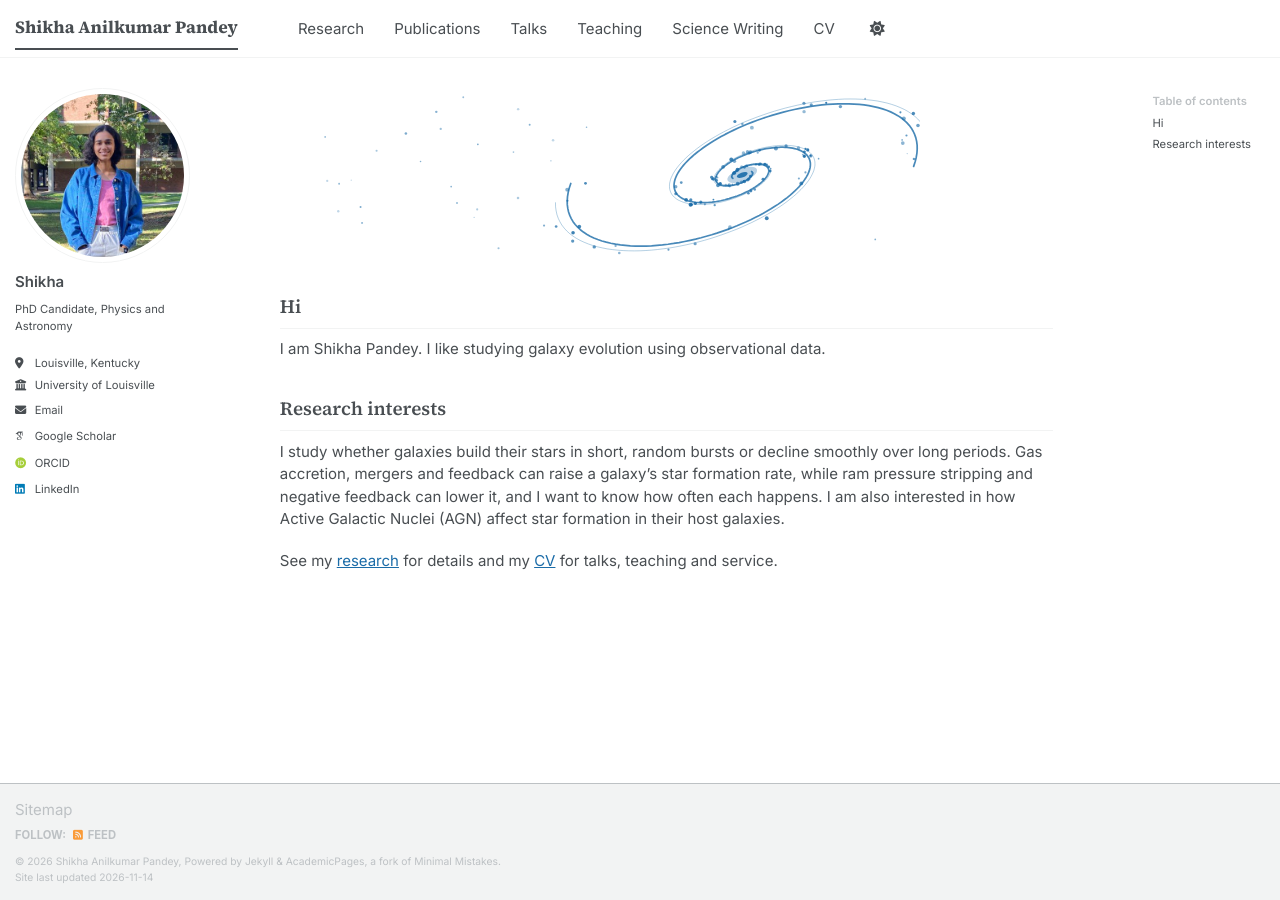
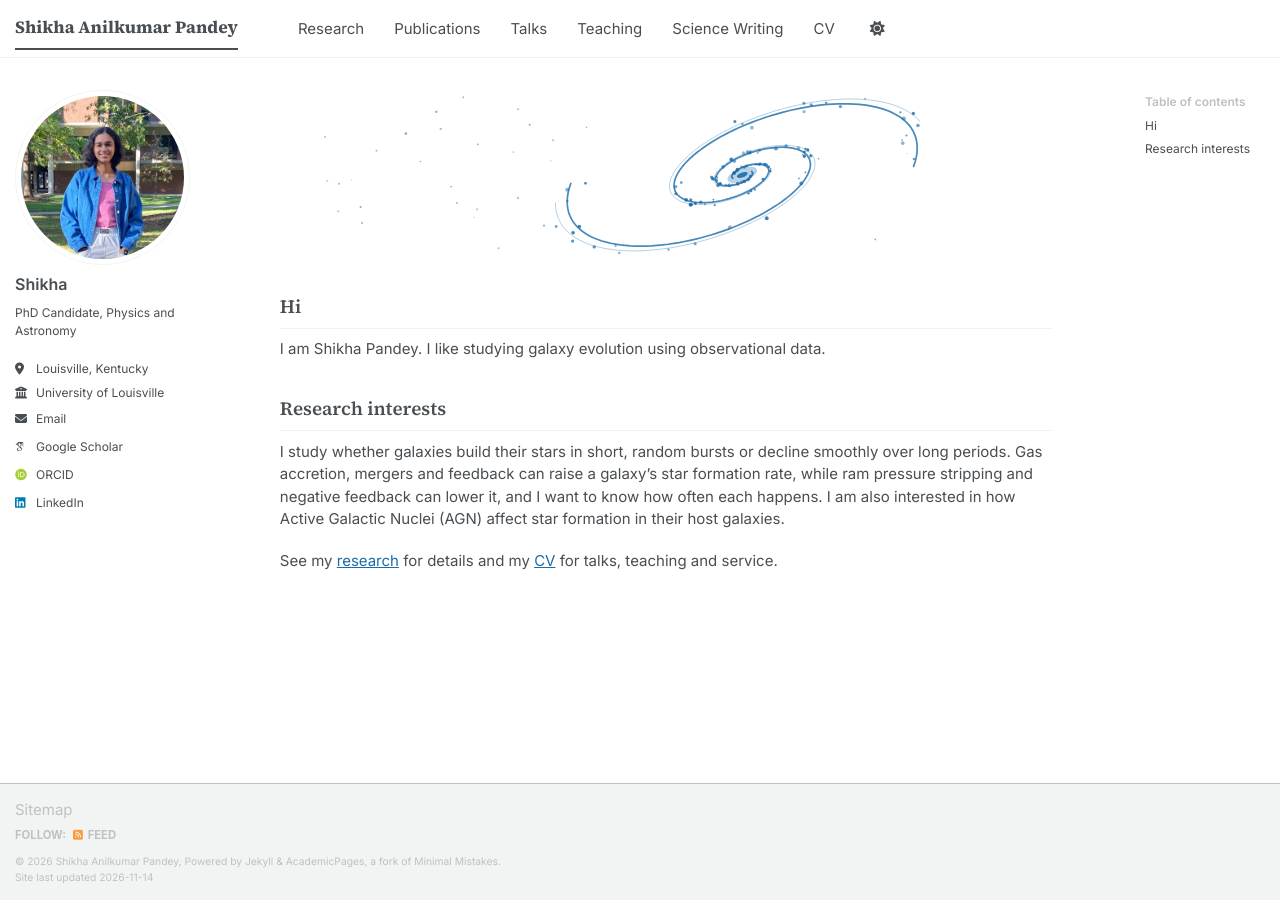
Before and after one commit to pshikha/pshikha.github.io, a Jekyll site: the page built from _pages/about.md, in a window 1280 px wide. Built offline with Jekyll 4.4.1, drawn with Linux system fonts in a browser that asks for light colours; some web fonts are replaced; a script bundle is joined from its source files by our own code; library files that are not in the unit come from our copies.

Commit message:
Keep the left sidebar and right table of contents at their original size
The page text is 15px; the sidebar stays on a 16px base (12px text) and the table of contents is 12px.

Co-Authored-By: Claude Sonnet 5.5 <noreply@anthropic.com>

```diff
--- a/_sass/layout/_page.scss
+++ b/_sass/layout/_page.scss
@@ -418,7 +418,8 @@
 
 .page__toc {
   margin: 0 0 1.5em;
-  font-size: $type-size-6;
+  /* same size as before the page text became 15px (12px) */
+  font-size: 12px;
   line-height: 1.4;
 
   @media (min-width: 1000px) {
--- a/_sass/layout/_sidebar.scss
+++ b/_sass/layout/_sidebar.scss
@@ -9,6 +9,8 @@
    ========================================================================== */
 
 .sidebar {
+  /* keep the sidebar at its original size (16px base) while the page text is 15px */
+  font-size: 16px;
   -webkit-transform: translate3d(0, 0 , 0);
           transform: translate3d(0, 0 , 0);
 
```
